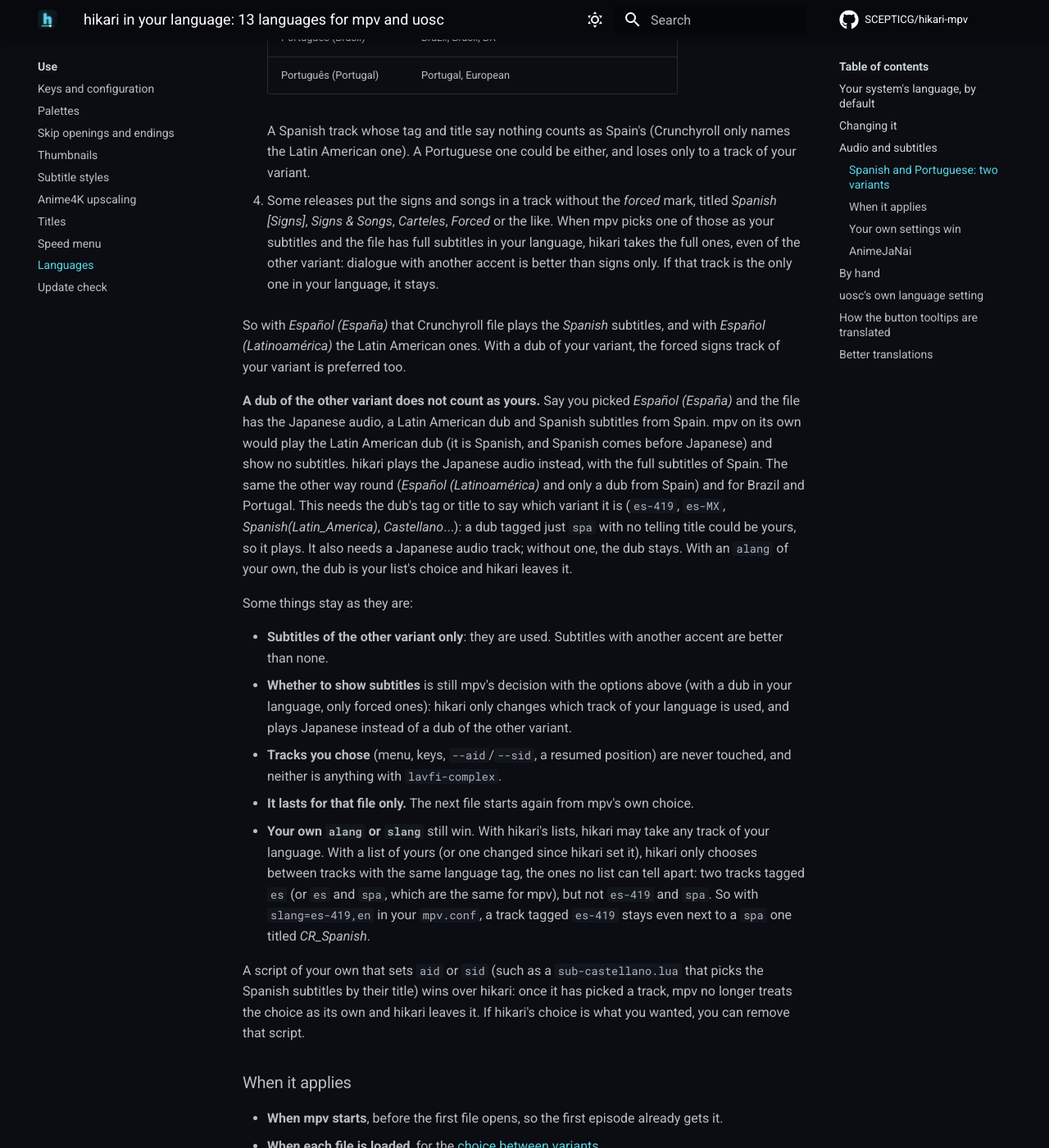
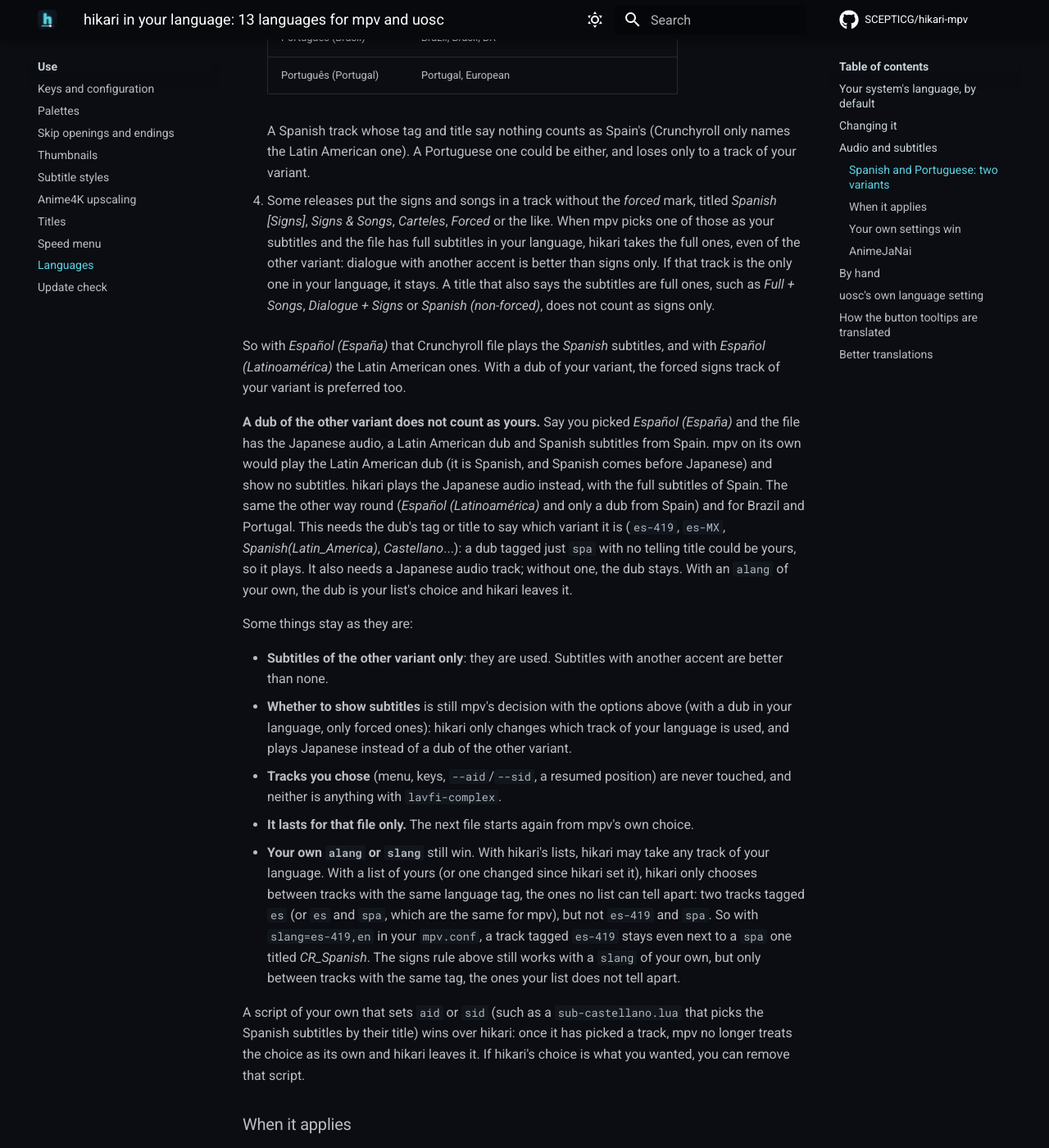
Before and after one commit to SCEPTICG/hikari-mpv, an MkDocs documentation site: the page built from docs/features/language.md, in a window 1280 px wide and 1400 px high, scrolled down 3521 px. Shown: the whole window at 82% size. Built offline with MkDocs 1.6.1 and Material for MkDocs 9.7.7, drawn with Linux system fonts in a browser that asks for light colours; comment, search, counter and statistics services are not loaded.

Commit message:
Documentación: carteles frente a subtítulos completos, y con slang propio

```diff
--- a/docs/features/language.md
+++ b/docs/features/language.md
@@ -86,7 +86,7 @@ mpv only compares language tags, and many releases tag both variants alike. Crun
 
     A Spanish track whose tag and title say nothing counts as Spain's (Crunchyroll only names the Latin American one). A Portuguese one could be either, and loses only to a track of your variant.
 
-4. Some releases put the signs and songs in a track without the *forced* mark, titled *Spanish [Signs]*, *Signs & Songs*, *Carteles*, *Forced* or the like. When mpv picks one of those as your subtitles and the file has full subtitles in your language, hikari takes the full ones, even of the other variant: dialogue with another accent is better than signs only. If that track is the only one in your language, it stays.
+4. Some releases put the signs and songs in a track without the *forced* mark, titled *Spanish [Signs]*, *Signs & Songs*, *Carteles*, *Forced* or the like. When mpv picks one of those as your subtitles and the file has full subtitles in your language, hikari takes the full ones, even of the other variant: dialogue with another accent is better than signs only. If that track is the only one in your language, it stays. A title that also says the subtitles are full ones, such as *Full + Songs*, *Dialogue + Signs* or *Spanish (non-forced)*, does not count as signs only.
 
 So with *Español (España)* that Crunchyroll file plays the *Spanish* subtitles, and with *Español (Latinoamérica)* the Latin American ones. With a dub of your variant, the forced signs track of your variant is preferred too.
 
@@ -98,7 +98,7 @@ Some things stay as they are:
 - **Whether to show subtitles** is still mpv's decision with the options above (with a dub in your language, only forced ones): hikari only changes which track of your language is used, and plays Japanese instead of a dub of the other variant.
 - **Tracks you chose** (menu, keys, `--aid`/`--sid`, a resumed position) are never touched, and neither is anything with `lavfi-complex`.
 - **It lasts for that file only.** The next file starts again from mpv's own choice.
-- **Your own `alang` or `slang`** still win. With hikari's lists, hikari may take any track of your language. With a list of yours (or one changed since hikari set it), hikari only chooses between tracks with the same language tag, the ones no list can tell apart: two tracks tagged `es` (or `es` and `spa`, which are the same for mpv), but not `es-419` and `spa`. So with `slang=es-419,en` in your `mpv.conf`, a track tagged `es-419` stays even next to a `spa` one titled *CR_Spanish*.
+- **Your own `alang` or `slang`** still win. With hikari's lists, hikari may take any track of your language. With a list of yours (or one changed since hikari set it), hikari only chooses between tracks with the same language tag, the ones no list can tell apart: two tracks tagged `es` (or `es` and `spa`, which are the same for mpv), but not `es-419` and `spa`. So with `slang=es-419,en` in your `mpv.conf`, a track tagged `es-419` stays even next to a `spa` one titled *CR_Spanish*. The signs rule above still works with a `slang` of your own, but only between tracks with the same tag, the ones your list does not tell apart.
 
 A script of your own that sets `aid` or `sid` (such as a `sub-castellano.lua` that picks the Spanish subtitles by their title) wins over hikari: once it has picked a track, mpv no longer treats the choice as its own and hikari leaves it. If hikari's choice is what you wanted, you can remove that script.
 
```
